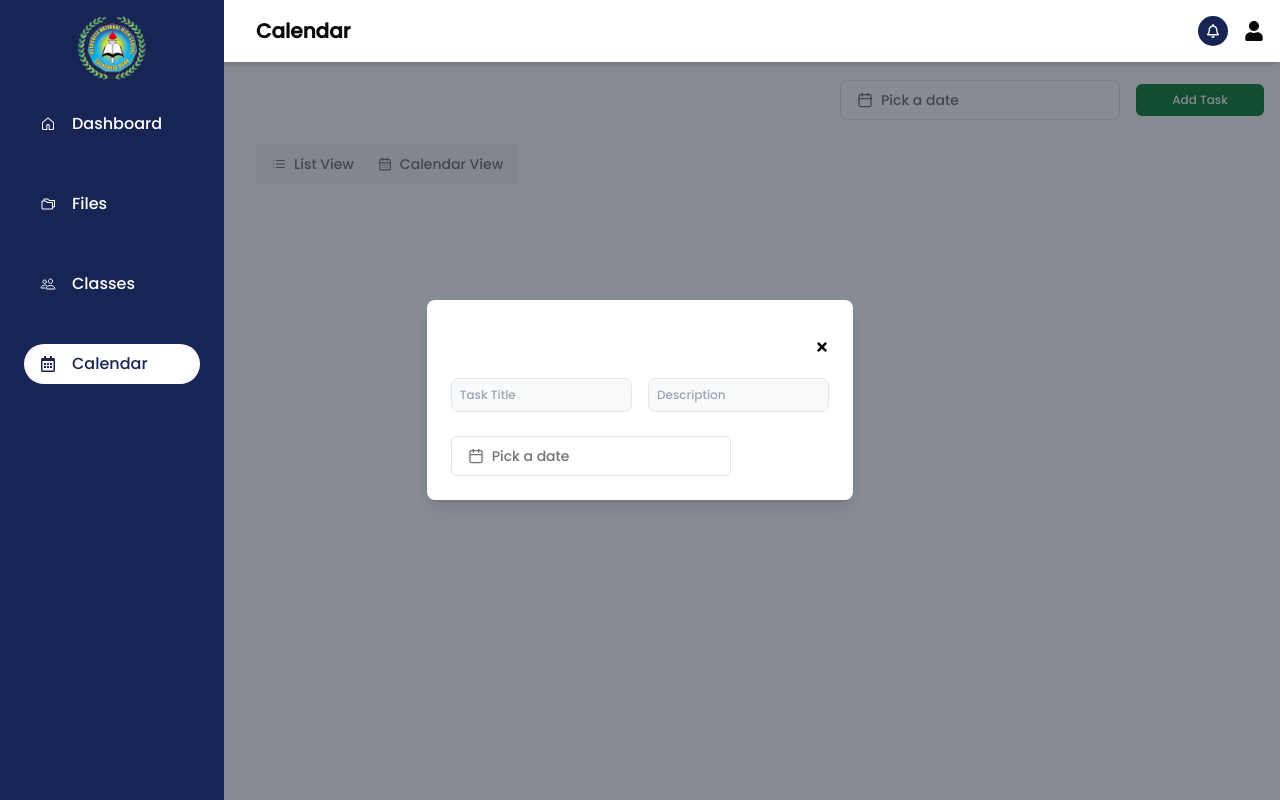
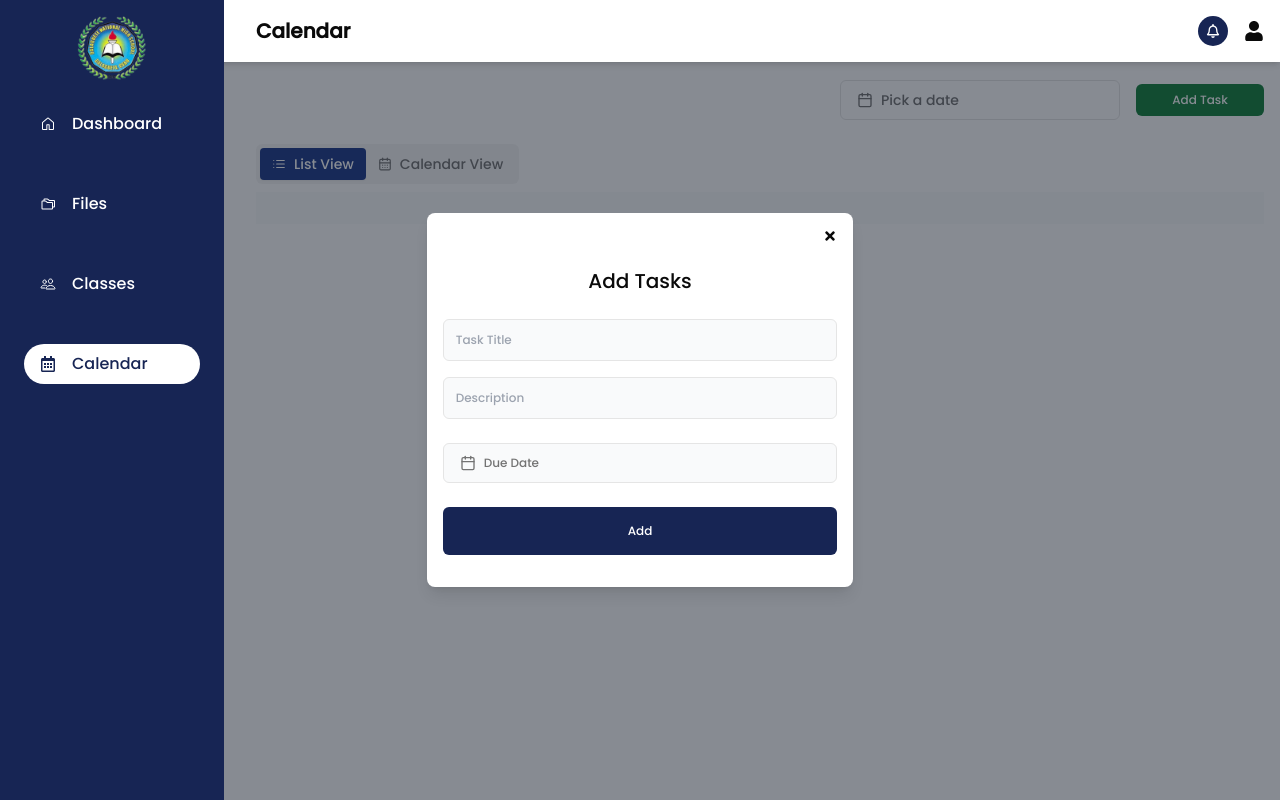
Before and after one commit to tintinmae/Capstone_Project_Academic_Haven, a Next.js app in the folder front-end/: page /calendar in a window 1280 px wide. Both pictures are taken after a click on the button "Add Task". Built offline with nearby package versions, Linux system fonts and the light colour scheme.

Commit message:
added tasks

```diff
--- a/front-end/components/modals/Modal.tsx
+++ b/front-end/components/modals/Modal.tsx
@@ -12,17 +12,9 @@ const Modal: React.FC<ModalProps> = ({ onClick, onClose, show, children }) => {
   return (
     <div className="fixed inset-0 flex items-center justify-center bg-gray-900 bg-opacity-50 z-50">
       <div
-        className="bg-white rounded-lg shadow-lg p-6 w-11/12 md:w-1/2 lg:w-1/3"
+        className="bg-white rounded-lg shadow-lg p-4 w-11/12 md:w-1/2 lg:w-1/3"
         onClick={(e) => e.stopPropagation()}
       >
-        <div className="flex flex-col mb-4">
-          {/* <button
-            className="text-gray-600 hover:text-gray-900 self-end"
-            onClick={onClose}
-          >
-            &times;
-          </button> */}
-        </div>
         <div>{children}</div>
       </div>
     </div>
--- a/front-end/components/tasks/TasksComponent.tsx
+++ b/front-end/components/tasks/TasksComponent.tsx
@@ -1,5 +1,5 @@
 "use client";
-import React, { useState } from "react";
+import React, { useState, useEffect } from "react";
 import { Tabs, TabsContent, TabsList, TabsTrigger } from "../ui/tabs";
 import { format } from "date-fns";
 import { CalendarDays, Calendar as CalendarIcon, List } from "lucide-react";
@@ -13,6 +13,17 @@ import {
 } from "@/components/ui/popover";
 import Modal from "../modals/Modal";
 import { FaTimes } from "react-icons/fa";
+import Buttons from "../Buttons/Button";
+import {
+  Calendar as BigCalendar,
+  momentLocalizer,
+  ToolbarProps,
+} from "react-big-calendar";
+import "react-big-calendar/lib/css/react-big-calendar.css";
+import moment from "moment";
+import CustomToolbar from "@/customToolbar/CustomToolbar";
+
+const localizer = momentLocalizer(moment);
 
 interface TaskProps {
   title: string;
@@ -21,11 +32,28 @@ interface TaskProps {
   date: Date;
 }
 
-const TasksComponent = () => {
-  const [date, setDate] = useState<Date>();
-  const [isOpen, setIsOpen] = useState(false);
-  const [tasks, setTasks] = useState<string[]>([]);
-  const [taskInput, setTaskInput] = useState<string>("");
+const TasksComponent: React.FC = () => {
+  const [date, setDate] = useState<Date | undefined>();
+  const [isOpen, setIsOpen] = useState<boolean>(false);
+  const [tasks, setTasks] = useState<TaskProps[]>([]);
+  const [taskTitle, setTaskTitle] = useState<string>("");
+  const [taskDescription, setTaskDescription] = useState<string>("");
+
+  const [calendarHeight, setCalendarHeight] = useState<number>(500); // Initial height
+
+  useEffect(() => {
+    // Update calendar height based on window size
+    const updateCalendarHeight = () => {
+      const windowHeight = window.innerHeight;
+      const calendarHeight = Math.max(windowHeight - 300, 500); // Adjust as needed
+      setCalendarHeight(calendarHeight);
+    };
+
+    updateCalendarHeight(); // Initial call
+    window.addEventListener("resize", updateCalendarHeight);
+
+    return () => window.removeEventListener("resize", updateCalendarHeight);
+  }, []);
 
   const handleOpenModal = () => {
     setIsOpen(!isOpen);
@@ -36,21 +64,44 @@ const TasksComponent = () => {
   };
 
   const handleAddTask = () => {
-    if (taskInput.trim()) {
-      setTasks([...tasks, taskInput]);
-      setTaskInput("");
+    if (taskTitle.trim() && taskDescription.trim() && date) {
+      setTasks([
+        ...tasks,
+        {
+          title: taskTitle,
+          description: taskDescription,
+          isDone: false,
+          date,
+        },
+      ]);
+      setTaskTitle("");
+      setTaskDescription("");
+      setDate(undefined);
+      setIsOpen(false);
     }
   };
 
+  // Convert tasks to events for the calendar
+
+  const events = tasks.map((task) => ({
+    title: task.title,
+    start: task.date,
+    end: task.date,
+    allDay: true,
+    desc: task.description,
+  }));
+
   return (
     <div className="flex flex-col gap-6">
-      <div className="flex justify-end items-center gap-4">
+      {/* Calendar toolbar and Add Task button */}
+
+      <div className="flex md:justify-end items-center gap-4">
         <Popover>
           <PopoverTrigger asChild>
             <Button
               variant={"outline"}
               className={cn(
-                "w-[280px] justify-start text-left font-normal",
+                "w-full md:w-[280px] justify-start text-left font-normal",
                 !date && "text-muted-foreground"
               )}
             >
@@ -67,6 +118,7 @@ const TasksComponent = () => {
             />
           </PopoverContent>
         </Popover>
+
         <div>
           <button
             className="bg-green-700 text-white text-xs p-2 w-32 rounded-md hover:bg-green-900"
@@ -76,8 +128,11 @@ const TasksComponent = () => {
           </button>
         </div>
       </div>
-      <div className="flex w-full flex-col">
-        <Tabs defaultValue="tasks" className="w-[400px]">
+
+      {/* Tabs for List View and Calendar View */}
+
+      <div className="flex flex-col">
+        <Tabs defaultValue="list-view" className="w-full h-full">
           <TabsList>
             <TabsTrigger value="list-view" className="flex gap-2">
               <List size={14} /> List View
@@ -86,34 +141,86 @@ const TasksComponent = () => {
               <CalendarDays size={14} /> Calendar View
             </TabsTrigger>
           </TabsList>
-          <TabsContent value="list-view">
-            {tasks.map((task, index) => (
-              <input key={index} type="checkbox">
-                {task}
-              </input>
-            ))}
+          <TabsContent value="list-view" className="w-full">
+            <ul className="list-disc pl-5 bg-gray-50 p-4 w-full">
+              {tasks.map((task, index) => (
+                <li
+                  key={index}
+                  className="flex items-center gap-2 bg-gray-200 p-6 rounded-lg mb-4 w-full"
+                >
+                  <input
+                    type="checkbox"
+                    checked={task.isDone}
+                    disabled={task.isDone}
+                    onChange={() => {
+                      const newTasks = [...tasks];
+                      newTasks[index].isDone = !newTasks[index].isDone;
+                      setTasks(newTasks);
+                    }}
+                    className="mr-2"
+                  />
+                  <span
+                    className={`${
+                      task.isDone ? "line-through" : ""
+                    } flex flex-col gap-2`}
+                  >
+                    <strong>{task.title.toUpperCase()}</strong>
+                    {task.description}{" "}
+                    <span className="text-xs text-gray-400">
+                      Due: {format(task.date, "PPP")}
+                    </span>
+                  </span>
+                </li>
+              ))}
+            </ul>
           </TabsContent>
-          <TabsContent value="calendar-view">
-            Change your password here.
+          <TabsContent value="calendar-view" className="w-full">
+            {/* BigCalendar with custom toolbar */}
+            <BigCalendar
+              localizer={localizer}
+              events={events}
+              startAccessor="start"
+              endAccessor="end"
+              className="custom-calendar"
+              components={{
+                toolbar: (props) => (
+                  <CustomToolbar
+                    {...props}
+                    label={props.label}
+                    onView={props.onView}
+                    views={props.views}
+                    view={props.view}
+                  />
+                ), // Use the custom toolbar
+              }}
+              style={{ height: calendarHeight }} // Dynamically set height
+            />
           </TabsContent>
         </Tabs>
       </div>
 
+      {/* Modal for adding tasks */}
+
       <Modal show={isOpen} onClose={handleClose}>
         <div className="flex flex-col gap-6 ">
-          <div onClick={handleClose} className="self-end">
+          <div onClick={handleClose} className="self-end hover:text-gray-300">
             <FaTimes />
           </div>
-          <div className="flex gap-4">
+          <h1 className="self-center text-xl">Add Tasks</h1>
+          <div className="flex flex-col gap-4">
             <input
               type="text"
               placeholder="Task Title"
-              className="border p-2 text-xs w-full bg-gray-50 rounded-lg"
+              value={taskTitle}
+              onChange={(e) => setTaskTitle(e.target.value)}
+              className="border p-3 text-xs w-full bg-gray-50 rounded-md"
             />
             <input
               type="text"
               placeholder="Description"
-              className="border p-2 text-xs w-full bg-gray-50 rounded-lg"
+              value={taskDescription}
+              onChange={(e) => setTaskDescription(e.target.value)}
+              className="border p-3 text-xs w-full bg-gray-50 rounded-md"
             />
           </div>
           <div>
@@ -122,12 +229,12 @@ const TasksComponent = () => {
                 <Button
                   variant={"outline"}
                   className={cn(
-                    "w-[280px] justify-start text-left font-normal",
+                    "bg-gray-50 w-full justify-start text-xs text-left font-normal",
                     !date && "text-muted-foreground"
                   )}
                 >
                   <CalendarIcon className="mr-2 h-4 w-4" />
-                  {date ? format(date, "PPP") : <span>Pick a date</span>}
+                  {date ? format(date, "PPP") : <span>Due Date</span>}
                 </Button>
               </PopoverTrigger>
               <PopoverContent className="w-auto p-0">
@@ -140,6 +247,10 @@ const TasksComponent = () => {
               </PopoverContent>
             </Popover>
           </div>
+
+          {/* Button to add task */}
+
+          <Buttons title="Add" onClick={handleAddTask} />
         </div>
       </Modal>
     </div>
--- /dev/null
+++ b/front-end/customToolbar/CustomToolbar.tsx
@@ -0,0 +1,37 @@
+import React from "react";
+import { ToolbarProps } from "react-big-calendar";
+
+interface CustomToolbarProps extends ToolbarProps {
+  onNavigate: (navigate: "PREV" | "NEXT" | "TODAY" | "DATE") => void;
+}
+
+const CustomToolbar: React.FC<CustomToolbarProps> = ({
+  label,
+  onNavigate,
+  onView,
+  views,
+  view,
+}) => {
+  const handleNavigate = (action: "PREV" | "NEXT" | "TODAY" | "DATE") => {
+    onNavigate(action);
+  };
+
+  return (
+    <div className="rbc-toolbar">
+      <span className="rbc-btn-group">
+        <button type="button" onClick={() => handleNavigate("TODAY")}>
+          Today
+        </button>
+        <button type="button" onClick={() => handleNavigate("PREV")}>
+          Prev
+        </button>
+        <button type="button" onClick={() => handleNavigate("NEXT")}>
+          Next
+        </button>
+      </span>
+      <span className="rbc-toolbar-label">{label}</span>
+    </div>
+  );
+};
+
+export default CustomToolbar;
--- a/front-end/package.json
+++ b/front-end/package.json
@@ -17,12 +17,14 @@
     "@radix-ui/react-popover": "^1.1.1",
     "@radix-ui/react-slot": "^1.1.0",
     "@radix-ui/react-tabs": "^1.1.0",
+    "@types/react-big-calendar": "^1.8.9",
     "class-variance-authority": "^0.7.0",
     "clsx": "^2.1.1",
     "date-fns": "^3.6.0",
     "lucide-react": "^0.402.0",
     "next": "14.2.4",
     "react": "^18",
+    "react-big-calendar": "^1.13.1",
     "react-day-picker": "^8.10.1",
     "react-dom": "^18",
     "react-icons": "^5.2.1",
```
Also changed, not shown: front-end/components/ui/calendar.tsx (+10 -10 lines), 1 other file (tests, documents, lock files or other folders).
